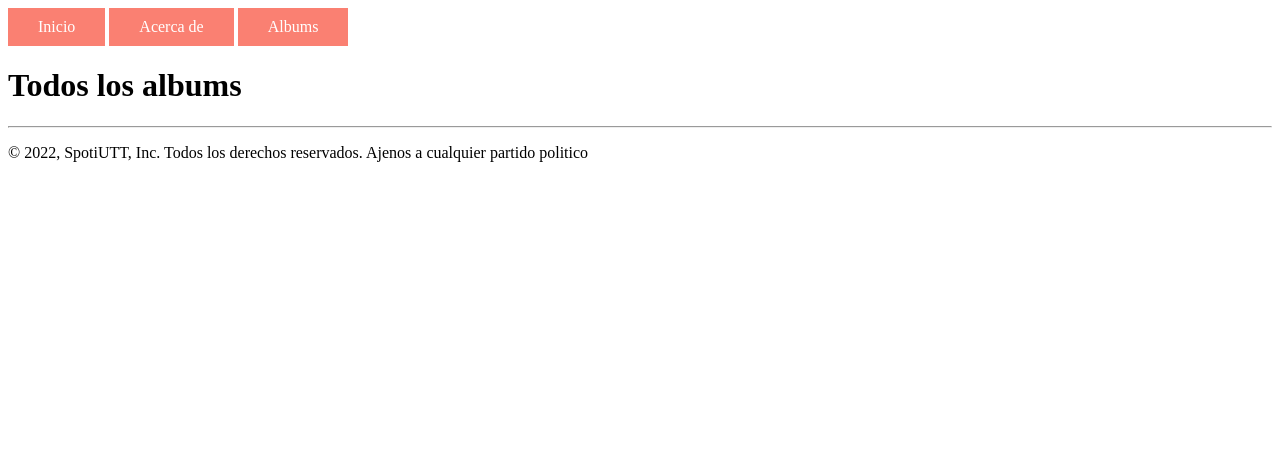
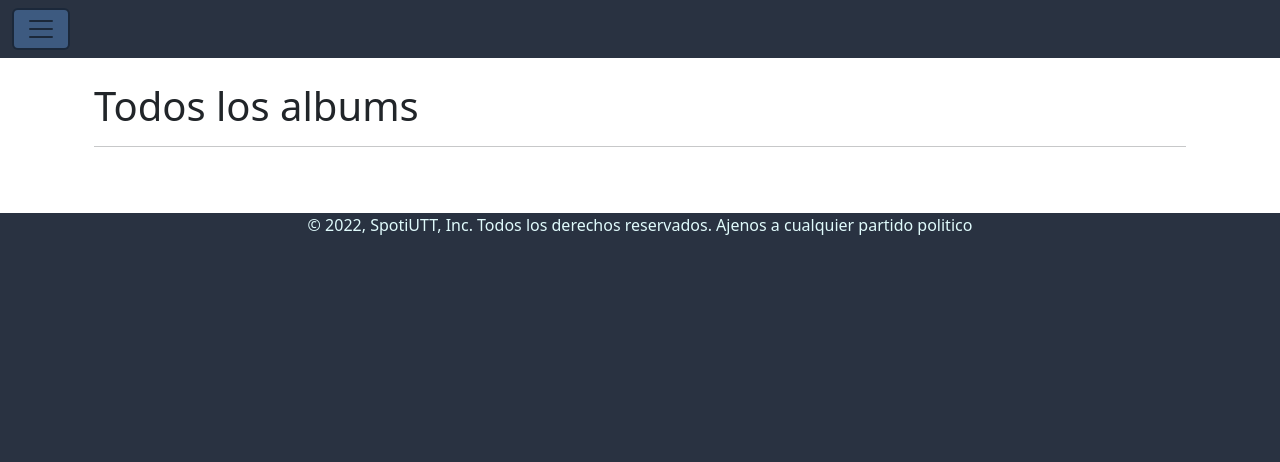
Before and after one commit to franlop24/idgs9A, a Django app: page /Musica/album/ in a window 1280 px wide. Shown: the top 462 px of the page. Run offline with Django 4.2, Linux system fonts and the light colour scheme; some libraries are stand-ins or nearby versions.

Commit message:
cambios adicionales a los templates

```diff
--- a/idgs9A/Musica/templates/Musica/base.html
+++ b/idgs9A/Musica/templates/Musica/base.html
@@ -10,15 +10,44 @@
     <title>SpotiUTT</title>
 
     {% load static %}
-    <title>Navbar</title>
-    <link rel="stylesheet" href="{% static 'musica/css/navbar.css' %}">
+
+    <!-- Bootstrap -->
+    <!-- CSS only -->
+    <script src="https://kit.fontawesome.com/fe829b7767.js" crossorigin="anonymous"></script>
+    <link href="https://cdn.jsdelivr.net/npm/bootstrap@5.2.0-beta1/dist/css/bootstrap.min.css" rel="stylesheet" integrity="sha384-0evHe/X+R7YkIZDRvuzKMRqM+OrBnVFBL6DOitfPri4tjfHxaWutUpFmBp4vmVor" crossorigin="anonymous">
+    <link href="{% static 'musica/css/base.css' %}" rel="stylesheet">
+    <link rel="stylesheet" href="{% static 'musica/css/font-awesome.min.css' %}">
+    <!-- JavaScript Bundle with Popper -->
+    <script src="https://cdn.jsdelivr.net/npm/bootstrap@5.2.0-beta1/dist/js/bootstrap.bundle.min.js" integrity="sha384-pprn3073KE6tl6bjs2QrFaJGz5/SUsLqktiwsUTF55Jfv3qYSDhgCecCxMW52nD2" crossorigin="anonymous"></script>
+    <!-- Fuentes -->
+    <link href="https://fonts.googleapis.com/css?family=Raleway:100,100i,200,200i,300,300i,400,400i,500,500i,600,600i,700,700i,800,800i,900,900i" rel="stylesheet">
+    <link href="https://fonts.googleapis.com/css?family=Lora:400,400i,700,700i" rel="stylesheet">
+
 </head>
 
     <!-- Navegación -->
-
-    <a class="nav-enlace" href="{% url 'home' %}">Inicio</a>
-    <a class="nav-enlace" href="{% url 'aboutus' %}">Acerca de</a>
-    <a class="nav-enlace" href="{% url 'album' %}">Albums</a>
+    <div class="collapse" id="navbarToggleExternalContent">
+        <div class="navExpand p-4">
+            <ul class="navbar-nav">
+                <li class="nav-item">
+                    <a class="nav-link navLink" aria-current="page" href="{% url 'home' %}">Inicio</a>
+                </li>
+                <li class="nav-item">
+                    <a class="nav-link navLink" href="{% url 'aboutus' %}">Acerca de</a>
+                </li>
+                <li class="nav-item">
+                    <a class="nav-link navLink" href="{% url 'album' %}">Albums</a>
+                </li>
+            </ul>
+        </div>
+    </div>
+    <nav class="navbar navStyles">
+        <div class="container-fluid">
+            <button class="navbar-toggler navButton" type="button" data-bs-toggle="collapse" data-bs-target="#navbarToggleExternalContent" aria-controls="navbarToggleExternalContent" aria-expanded="false" aria-label="Toggle navigation">
+              <span class="navbar-toggler-icon"></span>
+            </button>
+        </div>
+    </nav>
 
     <!-- Contenido -->
 
```
Also changed, not shown: idgs9A/Musica/templates/Musica/basehome.html (+35 -5 lines).
